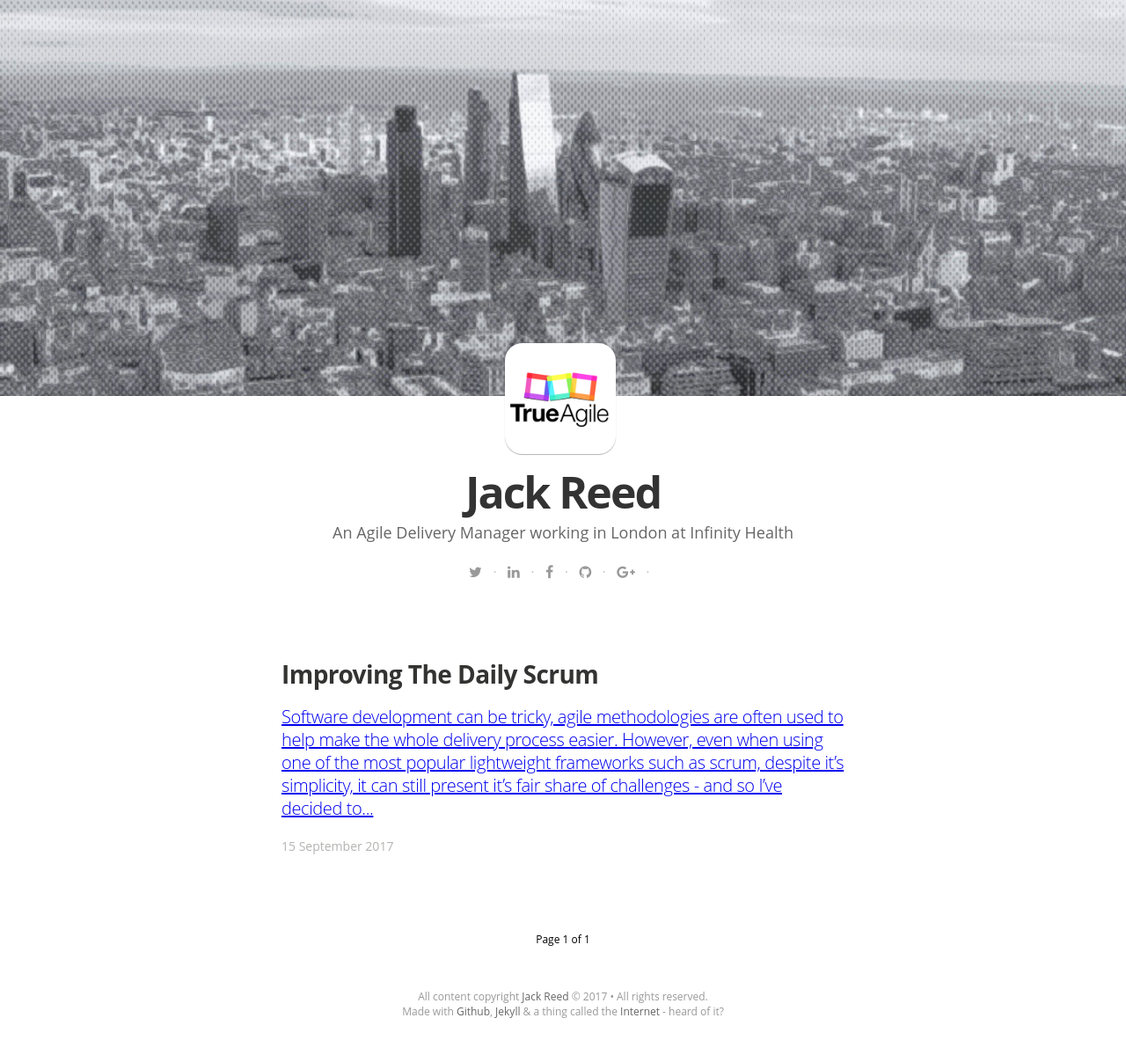
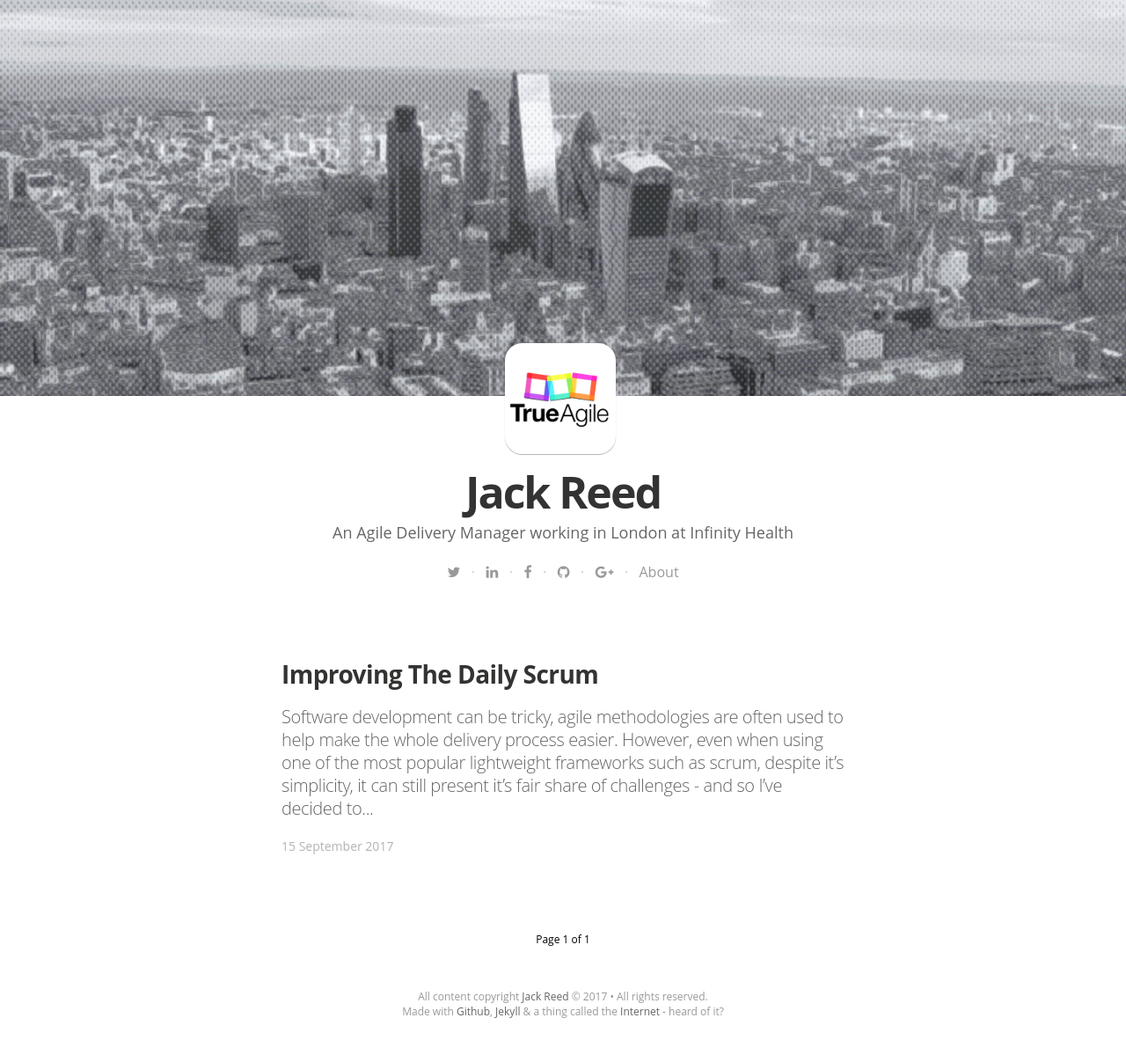
Before and after one commit to IamJackReed/JackReed, a Jekyll site: the page built from index.html, in a window 1280 px wide. Shown: the whole page at 88% size. Built offline with Jekyll 4.4.1, drawn with Linux system fonts in a browser that asks for light colours; nearby versions of some CDN libraries; some web fonts are replaced; the list of posts is cut into pages by our own code.

Commit message:
Update index.html

```diff
--- a/index.html
+++ b/index.html
@@ -23,6 +23,7 @@ layout: default
             &nbsp;&nbsp;·&nbsp;&nbsp;
         {% endif %}
       {% endfor %}
+      <a href={{ "/about/" | prepend: site.baseurl }}>About</a>
     </div>
 </header>
 
@@ -61,8 +62,8 @@ layout: default
             <header class="post-header">
               <h2 class="post-title" itemprop="name"><a href="{{ post.url | prepend: site.baseurl }}" itemprop="url">{{ post.title }}</a></h2>
             </header>
-            <section class="post-excerpt" itemprop="description"><a href="{{ post.url | prepend: site.baseurl }}" itemprop="url">{{ post-excerpt }}
-              <p>{{ post.content | strip_html | truncatewords: 50 }}</a></p>
+            <section class="post-excerpt" itemprop="description">
+              <p>{{ post.excerpt | strip_html | truncatewords: 50 }}</p>
             </section>
             <div class="post-meta">
               <time datetime="{{ post.date | date_to_long_string }}">{{ post.date | date_to_long_string }}</time>
```
